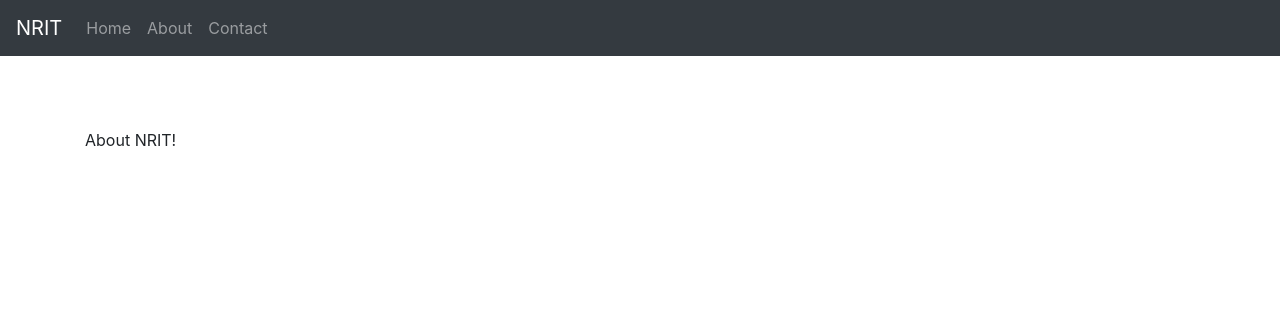
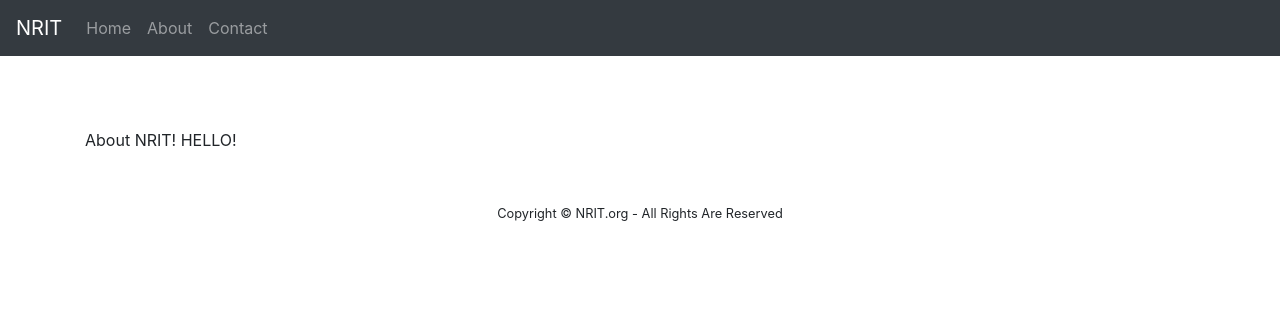
Before and after one commit to sammwaura/NRIT, a Django app: page /about/ in a window 1280 px wide. Shown: the top 316 px of the page. Run offline with Django 3.2, Linux system fonts and the light colour scheme; some libraries are stand-ins or nearby versions.

Commit message:
modify  pages

```diff
--- a/pages/templates/about.html
+++ b/pages/templates/about.html
@@ -9,4 +9,10 @@
 
 About NRIT!
 
+{% if 2 > 1%}
+	HELLO!
+{% else %}
+	Goodbye
+{% endif %}
+
 {% endblock %}
--- a/pages/templates/base.html
+++ b/pages/templates/base.html
@@ -41,6 +41,9 @@
       {% endblock %}
     </div>
 
+    <br/><br/>
+    <center><small>Copyright &copy; NRIT.org - All Rights Are Reserved</small></center>
+
 
     <!-- Optional JavaScript -->
     <!-- jQuery first, then Popper.js, then Bootstrap JS -->
```
